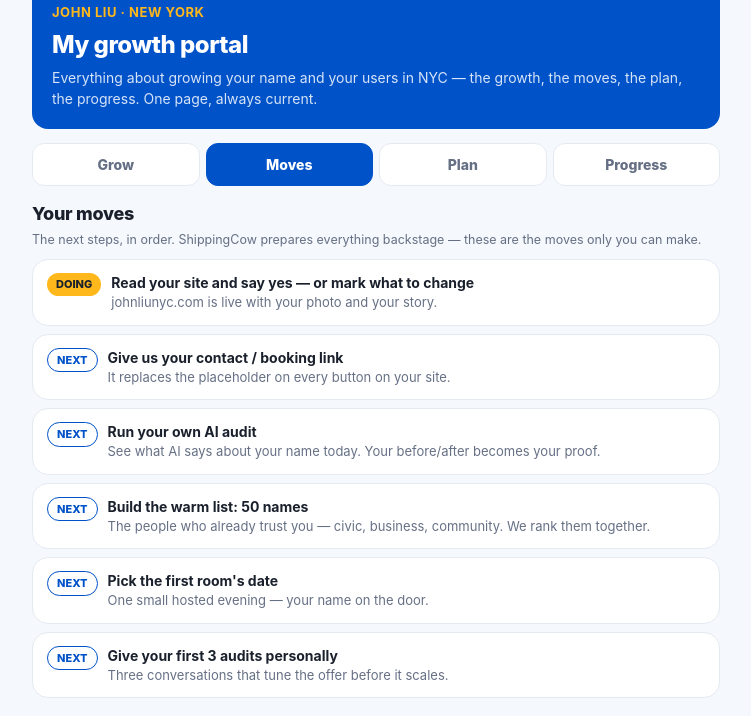
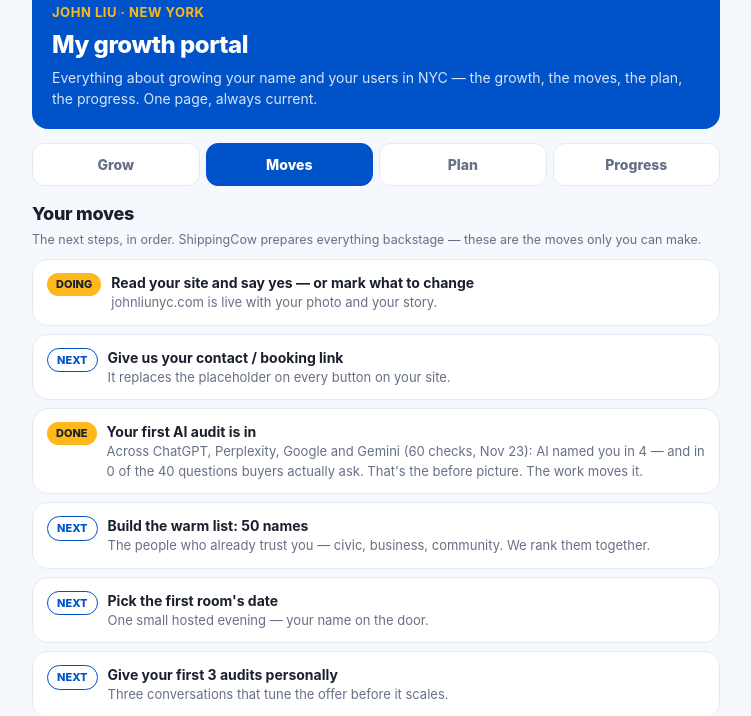
Before and after one commit to JayGit0925/johnliunyc, a plain HTML site: page portal.html in a window 1280 px wide. Both pictures are taken after a click on the element "Moves". Shown: the part 83-799 px from the top of the page, without its empty margins (264-1015 px from the left). Drawn offline with Linux system fonts and the light colour scheme.

Commit message:
Portal: first AI audit scored (4/60, buyer questions 0/40)

```diff
--- a/portal.html
+++ b/portal.html
@@ -96,7 +96,7 @@
     <p class="note">The next steps, in order. ShippingCow prepares everything backstage — these are the moves only you can make.</p>
     <div class="move"><span class="pill doing">DOING</span><div><div class="t">Read your site and say yes — or mark what to change</div><div class="s">johnliunyc.com is live with your photo and your story.</div></div></div>
     <div class="move"><span class="pill next">NEXT</span><div><div class="t">Give us your contact / booking link</div><div class="s">It replaces the placeholder on every button on your site.</div></div></div>
-    <div class="move"><span class="pill next">NEXT</span><div><div class="t">Run your own AI audit</div><div class="s">See what AI says about your name today. Your before/after becomes your proof.</div></div></div>
+    <div class="move"><span class="pill doing">DONE</span><div><div class="t">Your first AI audit is in</div><div class="s">Across ChatGPT, Perplexity, Google and Gemini (60 checks, Nov 23): AI named you in 4 — and in 0 of the 40 questions buyers actually ask. That's the before picture. The work moves it.</div></div></div>
     <div class="move"><span class="pill next">NEXT</span><div><div class="t">Build the warm list: 50 names</div><div class="s">The people who already trust you — civic, business, community. We rank them together.</div></div></div>
     <div class="move"><span class="pill next">NEXT</span><div><div class="t">Pick the first room's date</div><div class="s">One small hosted evening — your name on the door.</div></div></div>
     <div class="move"><span class="pill next">NEXT</span><div><div class="t">Give your first 3 audits personally</div><div class="s">Three conversations that tune the offer before it scales.</div></div></div>
```
